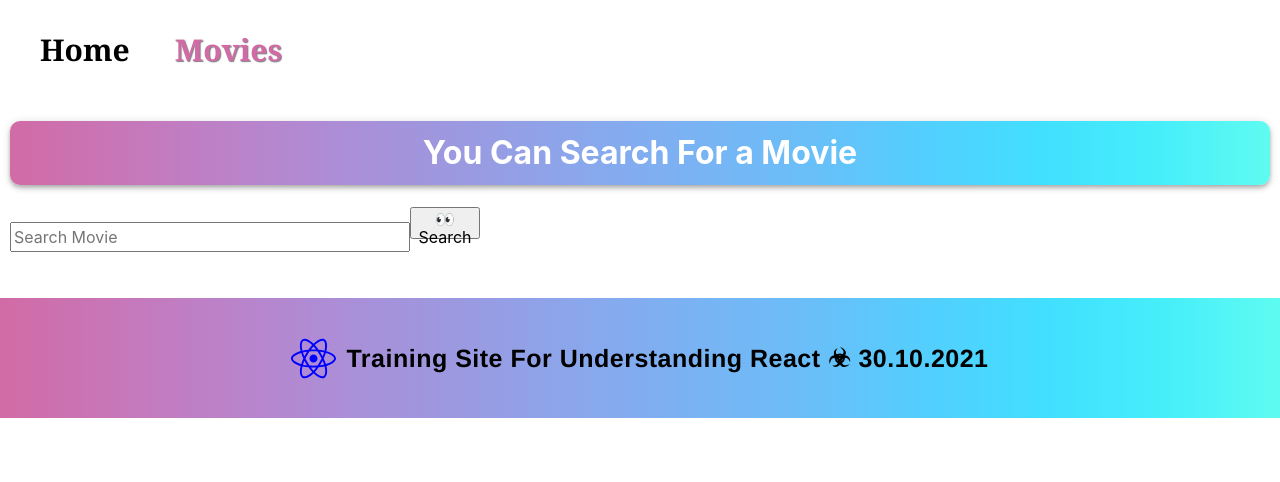
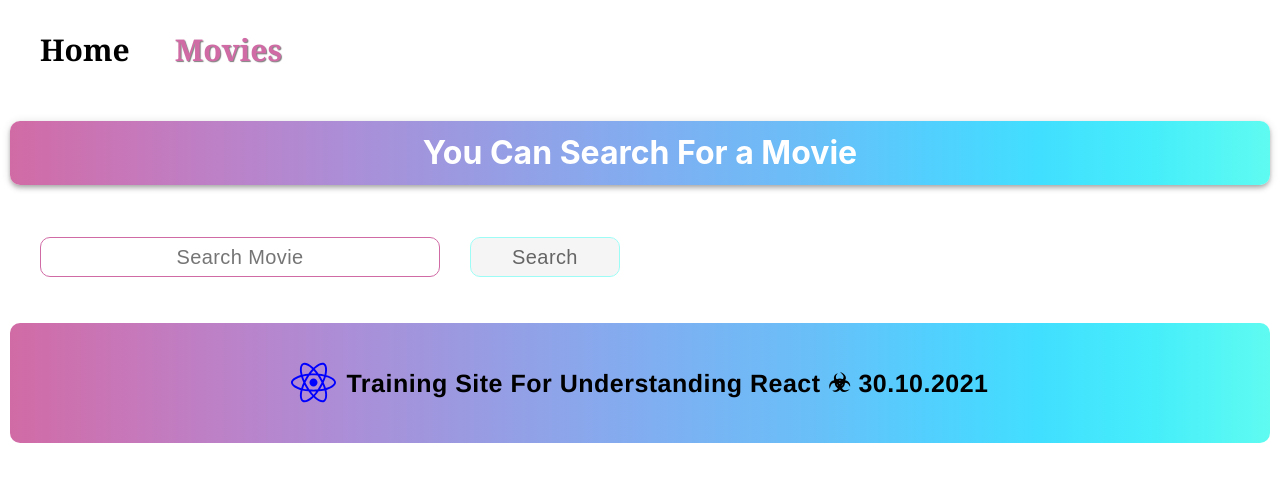
Before and after one commit to petroDavydov/goit-react-hw-05-movies, a React (Create React App) app: page /movies in a window 1280 px wide. Shown: the top 482 px of the page. Built offline with nearby package versions, Linux system fonts and the light colour scheme.

Commit message:
next fix 18:22

```diff
--- a/src/Components/App/App.js
+++ b/src/Components/App/App.js
@@ -46,8 +46,8 @@ function App() {
             <NotFoundPage />
           </Route>
         </Switch>
+        <Footer />
       </Container>
-      <Footer />
     </Suspense>
   );
 }
--- a/src/Components/Footer/Footer.module.css
+++ b/src/Components/Footer/Footer.module.css
@@ -2,6 +2,7 @@
   display: flex;
   align-items: center;
   justify-content: center;
+  border-radius: 10px;
   height: 120px;
   background: linear-gradient(
     to right,
@@ -18,6 +19,8 @@
     #46eefa,
     #5ffbf1
   );
+  position: sticky;
+  bottom: 0;
 }
 .description {
   font-family: 'Franklin Gothic Medium', 'Arial Narrow', Arial, sans-serif;
--- a/src/Pages/MovieDetailsPage/MovieDetailsPage.jsx
+++ b/src/Pages/MovieDetailsPage/MovieDetailsPage.jsx
@@ -28,7 +28,7 @@ const MovieDetailsPage = () => {
   const { movieId } = useParams();
   const { url, path } = useRouteMatch();
   const history = useHistory();
-  const location = useLocation();
+  const location = useLocation(null);
 
   const [movie, setMovie] = useState(null);
   const [isVisibleCast, setIsVisibleCast] = useState(false);
@@ -76,7 +76,7 @@ const MovieDetailsPage = () => {
               <NavLink
                 to={{
                   pathname: `${url}/cast`,
-                  state: { from: location?.state?.from ?? '/movie' },
+                  //   state: { from: location?.state?.from ?? '/movie' },
                 }}
                 className={s.link}
                 activeClassName={s.activeLink}
@@ -89,7 +89,7 @@ const MovieDetailsPage = () => {
               <NavLink
                 to={{
                   pathname: `${url}/reviews`,
-                  state: { from: location?.state?.from ?? '/movie' },
+                  //   state: { from: location?.state?.from ?? '/movie' },
                 }}
                 className={s.link}
                 activeClassName={s.activeLink}
--- a/src/Pages/MoviesPage/MoviePage.jsx
+++ b/src/Pages/MoviesPage/MoviePage.jsx
@@ -75,7 +75,7 @@ const MoviesPage = () => {
                   placeholder="Search Movie"
                 />
 
-                <button type="submit">👀 Search</button>
+                <button type="submit">Search</button>
               </form>
               <>
                 <MovieList movies={movies} />
--- a/src/Pages/MoviesPage/MoviePage.module.css
+++ b/src/Pages/MoviesPage/MoviePage.module.css
@@ -1,17 +1,43 @@
 .searchForm input {
   width: 400px;
-  height: 30px;
-  margin-bottom: 30px;
+  height: 40px;
+  margin: 30px;
+  border: 1px solid #d16ba5;
+  border-radius: 10px;
+  font-size: 20px;
+  padding: 0px 15px;
+}
+
+.searchForm input::placeholder {
+  font-family: fantasy, serif;
+  font-size: 20px;
+  padding: 5px;
+  text-align: center;
+  letter-spacing: 0.02em;
 }
 
 .searchForm button {
-  height: 32px;
-  width: 70px;
+  font-family: fantasy, serif;
+  font-size: 20px;
+  text-align: center;
+  padding: 0px 10px;
+  letter-spacing: 0.02em;
+  height: 40px;
+  width: 150px;
+  cursor: pointer;
+  border-radius: 10px;
+  border: 1px solid #5ffbf1;
+  opacity: 0.6;
+  transition: transform 0.25s cubic-bezier(0.4, 0, 0.2, 1);
 }
 .searchForm :hover,
 .searchForm :focus {
   color: #000;
-  text-shadow: 3px 3px 10px #d16ba5;
+  transition: transform 0.25s cubic-bezier(0.4, 0, 0.2, 1);
+  cursor: pointer;
+  opacity: 1;
+  color: #d16ba5;
+  border: 1px solid #d16ba5;
 }
 .title {
   font-family: Verdana, Geneva, Tahoma, sans-serif;
```
